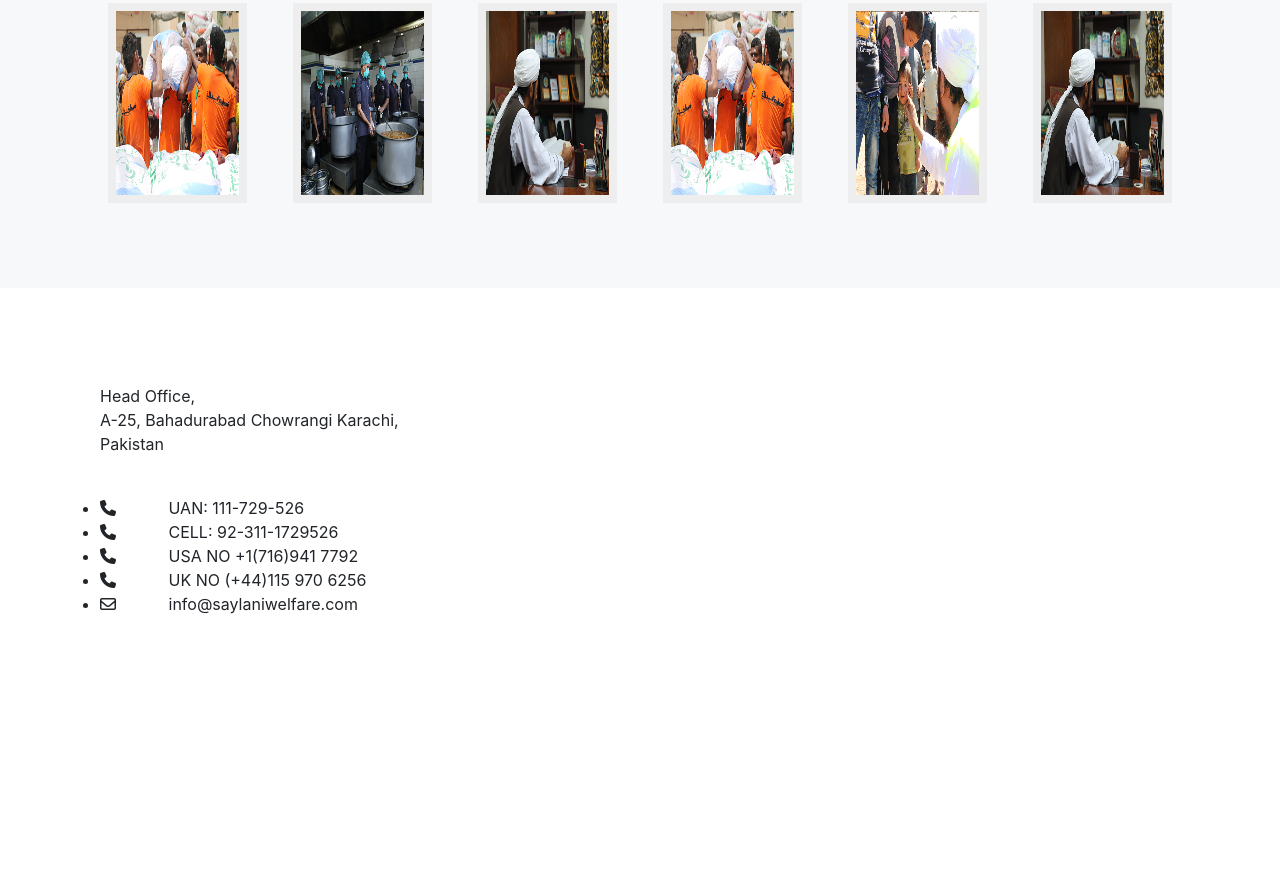
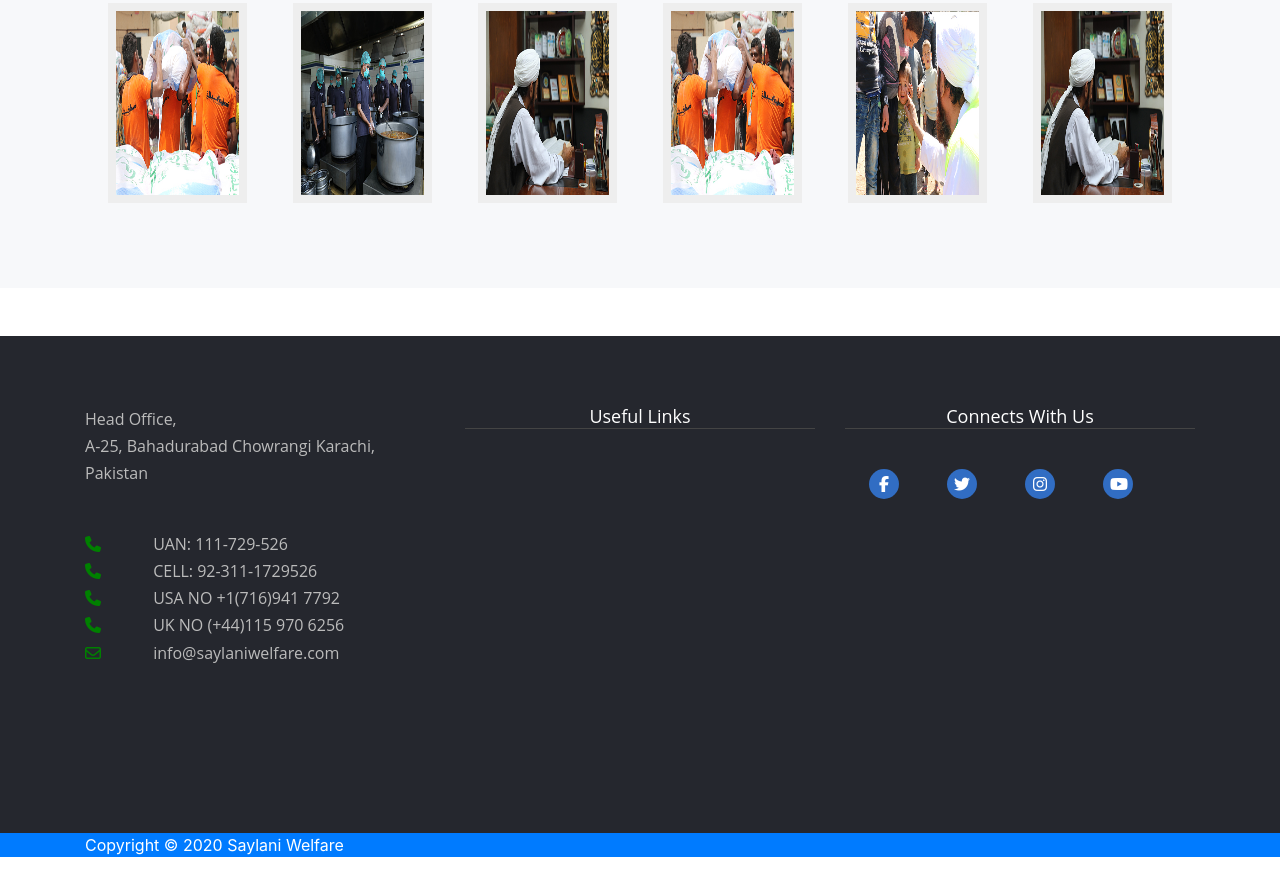
Before and after one commit to haris-aqeel/SaylaaniWelfarePage-v2, a plain HTML site: page Development/index.html in a window 1280 px wide. Shown: the part 3167-4040 px from the top of the page. Before the commit the page ends 3847 px from the top, so only its background shows below. Drawn offline with nearby package versions, Linux system fonts and the light colour scheme.

Commit message:
Saylani replica completed

```diff
--- a/Development/index.html
+++ b/Development/index.html
@@ -167,7 +167,7 @@
     <article class="container-fluid color-bgg py-5">
         <div class="container color-bgg text-center ">
             <h2 class="text-uppercase text-center"><span>Intro</span><span>duction</span></h2>
-            <img src="../images/saylaani-logo.png" alt="Saylani Logo" width= "40" class="align-content-center">
+            <img src="../images/saylaani-logo.png" alt="Saylani Logo" width="40" class="align-content-center">
         </div>
         <div class="container">
             <div class="text mt-5 pb-5">
@@ -206,7 +206,7 @@
                 <p>FAMILY ADOPTION<span>(MONTHLY)</span></p>
             </div>
             <div class="col col-lg-3 col-md-6 col-sm-12 col-12 mb-3">
-                <img src="../images/doctor-icon3.png" class="my-2"  height="40">
+                <img src="../images/doctor-icon3.png" class="my-2" height="40">
                 <h1>43, 779</h1>
                 <p>MEDICAL<span>(MONTHLY)</span></p>
             </div>
@@ -224,7 +224,7 @@
     <article class="container-fluid color-bgg pb-3">
         <div class="container color-bgg text-center py-5">
             <h2 class="text-uppercase text-center"><span>What We Are</span><span> going to do</span></h2>
-            <img src="../images/saylaani-logo.png" alt="Saylani Logo" width= "40" class="align-content-center">
+            <img src="../images/saylaani-logo.png" alt="Saylani Logo" width="40" class="align-content-center">
         </div>
         <div class="container text-center">
             <div class="row set">
@@ -339,9 +339,12 @@
                 </div>
                 <div class="col-lg-4 col-md-12 col-sm-12 col-12 w-80 ">
                     <h2 class="text-left bgp py-5 text-justify ">UPCOMING EVENTS</h2>
-                    <marquee behavior="scroll" direction="up"> PIAICNext Phase Admission in Islamabad And Faisalabad" . More
-                        Details<br/> (News-2 Dated:15-05-2019) Saylani Welfare Announced "Donation Application" .<br/> More Details
-                        (News-3 <br/>Dated:07-05-2019) Alhamdulillah Saylani Organized 200+ Locations For Iftar And Sehri In This
+                    <marquee behavior="scroll" direction="up"> PIAICNext Phase Admission in Islamabad And Faisalabad" .
+                        More
+                        Details<br /> (News-2 Dated:15-05-2019) Saylani Welfare Announced "Donation Application" .<br />
+                        More Details
+                        (News-3 <br />Dated:07-05-2019) Alhamdulillah Saylani Organized 200+ Locations For Iftar And
+                        Sehri In This
                         Holy Month .!</marquee>
                 </div>
             </div>
@@ -351,7 +354,7 @@
     <article class="color-bgg y">
         <div class="container  text-center py-5">
             <h2 class="text-uppercase text-center"><span>Image </span><span>Gallery</span></h2>
-            <img src="../images/saylaani-logo.png" alt="Saylani Logo" width= "40" class="align-content-center">
+            <img src="../images/saylaani-logo.png" alt="Saylani Logo" width="40" class="align-content-center">
         </div>
 
         <div class="container">
@@ -381,13 +384,14 @@
             </div>
         </div>
     </article>
-    <footer class="container-fluid footer py-5 mt-5">
+    <footer class="container-fluid footer  mt-5">
         <div class="container">
+            <div class="row">
                 <div class="col col-lg-4 col-md-12 col-sm-12 col-12">
                     <div class="contactLocation">
                         <p>Head Office,<br />
                             A-25, Bahadurabad Chowrangi Karachi, Pakistan</p>
-                        <br/>
+                        <br />
                         <ul class="numbers">
                             <li><i class="fa fa-phone text-theme-colored mr-5"></i> UAN: 111-729-526</li>
                             <li><i class="fa fa-phone text-theme-colored mr-5"></i> CELL: 92-311-1729526</li>
@@ -397,14 +401,36 @@
                         </ul>
                     </div>
                 </div>
+
                 <div class="col col-lg-4 col-md-12 col-sm-12 col-12">
+
+                    <h3>Useful Links</h3>
 
                 </div>
                 <div class="col col-lg-4 col-md-12 col-sm-12 col-12">
-
+                    <h3>Connects With Us</h3>
+                    <ul class="iconss text-center align-content-center">
+                        <li><a href="https://www.facebook.com/pg/saylaniwelfare" target="_blank"><i
+                                    class="fa fa-facebook"></i></a></li>
+                        <li><a href="https://twitter.com/OfficialSwit" target="_blank"><i class="fa fa-twitter"></i></a>
+                        </li>
+                        <li><a href="https://www.instagram.com/saylaniwelfare/" target="_blank"><i
+                                    class="fa fa-instagram text-white"></i></a></li>
+                        <li><a href="https://www.youtube.com/c/SaylaniWelfareTrustOfficialPage" target="_blank"><i
+                                    class="fa fa-youtube text-white"></i></a></li>
+                    </ul>
+                </div>
             </div>
         </div>
     </footer>
+
+    <div class="container-fluid last bg-primary">
+        <div class="container ">
+            <p class="text-white">Copyright © 2020 Saylani Welfare</p>
+        </div>
+
+    </div>
+
 
     <script src="https://code.jquery.com/jquery-3.5.1.slim.min.js"
         integrity="sha384-DfXdz2htPH0lsSSs5nCTpuj/zy4C+OGpamoFVy38MVBnE+IbbVYUew+OrCXaRkfj"
--- a/Development/style.css
+++ b/Development/style.css
@@ -181,3 +181,48 @@ article .band p span{
 .y{
     padding-bottom: 80px;
 }
+
+
+footer{
+    background-color: rgb(37, 39, 46) !important;
+    color: #bbb;
+    padding-top: 70px;
+    padding-bottom: 150px;
+    line-height: 1.7;
+    font-size: 16px;
+
+    font-family: 'Open Sans', sans-serif;
+}
+
+footer ul li{
+    list-style: none;
+}
+
+.numbers li i{
+    color: green;
+}
+
+footer h3{
+    color: #fff;
+    border-bottom: 1px solid #444;
+    margin-bottom: 30px;
+    font-size: 18px;
+    text-align: center;
+}
+
+.iconss li {
+
+    float: left;
+    list-style: none;
+    border-radius: 100%;
+    background-color: #316DC3;
+    text-align: center;
+    width: 30px;
+    height: 30px;
+    margin: 10px 24px;
+}
+
+.iconss li i {
+    color: #fff;
+    padding: 7px;
+}
```
Lines whose indentation alone changed are shown as unchanged.
